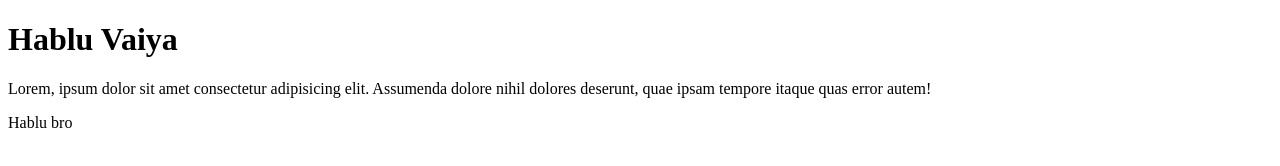
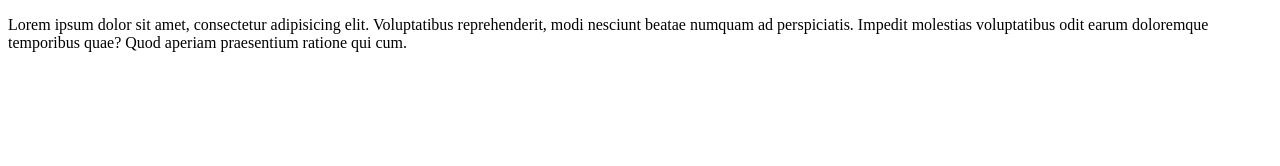
Before and after one commit to lima219/first-projects, a plain HTML site: page index.html in a window 1280 px wide. Drawn offline with Linux system fonts and the light colour scheme.

Commit message:
first commit

```diff
--- a/index.html
+++ b/index.html
@@ -6,8 +6,6 @@
     <title>Document</title>
 </head>
 <body>
-    <h1>Hablu Vaiya</h1>
-    <p>Lorem, ipsum dolor sit amet consectetur adipisicing elit. Assumenda dolore nihil dolores deserunt, quae ipsam tempore itaque quas error autem!</p>
-    <p>Hablu bro</p>
+   <p>Lorem ipsum dolor sit amet, consectetur adipisicing elit. Voluptatibus reprehenderit, modi nesciunt beatae numquam ad perspiciatis. Impedit molestias voluptatibus odit earum doloremque temporibus quae? Quod aperiam praesentium ratione qui cum.</p>
 </body>
 </html>
```
